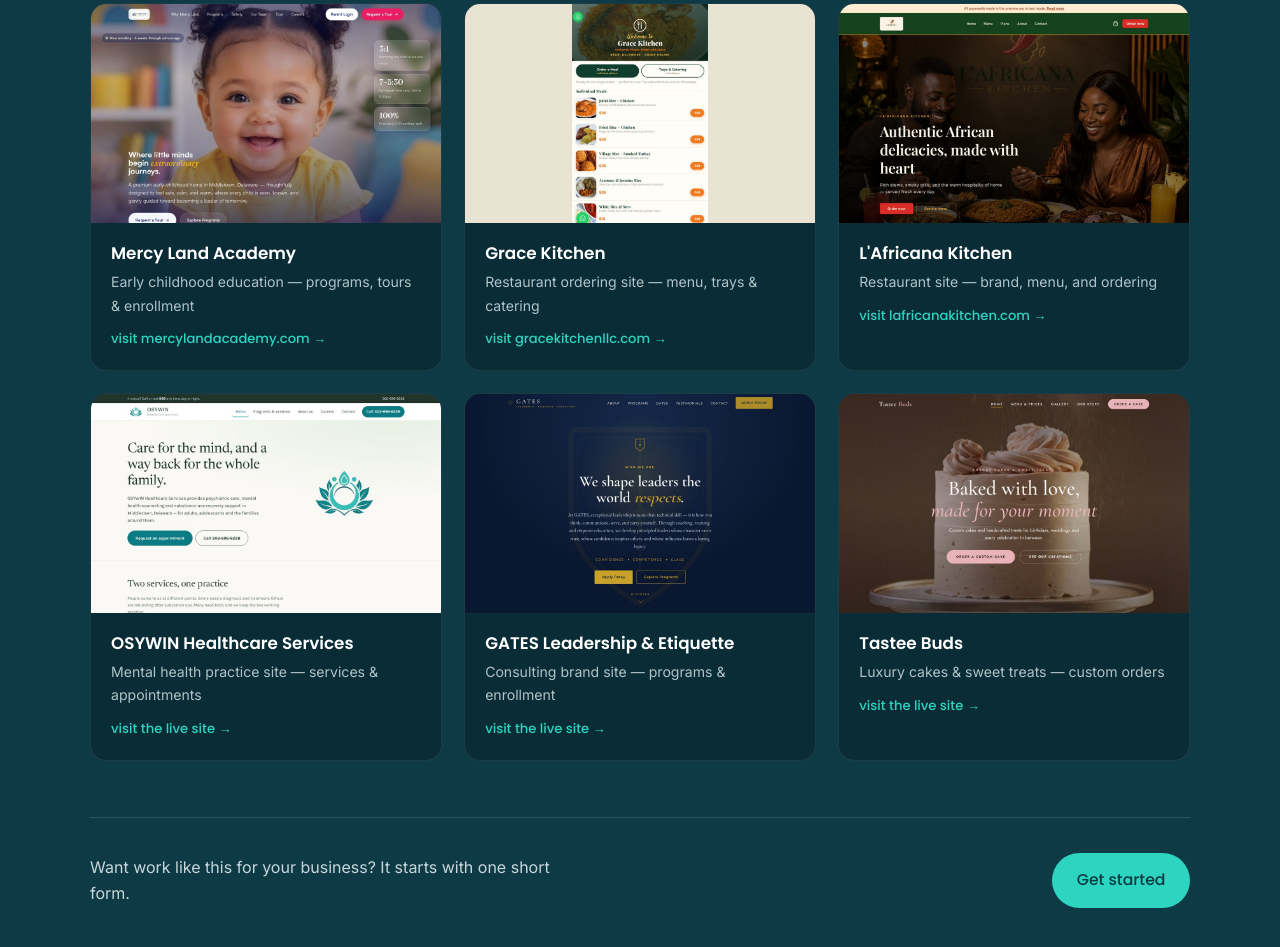
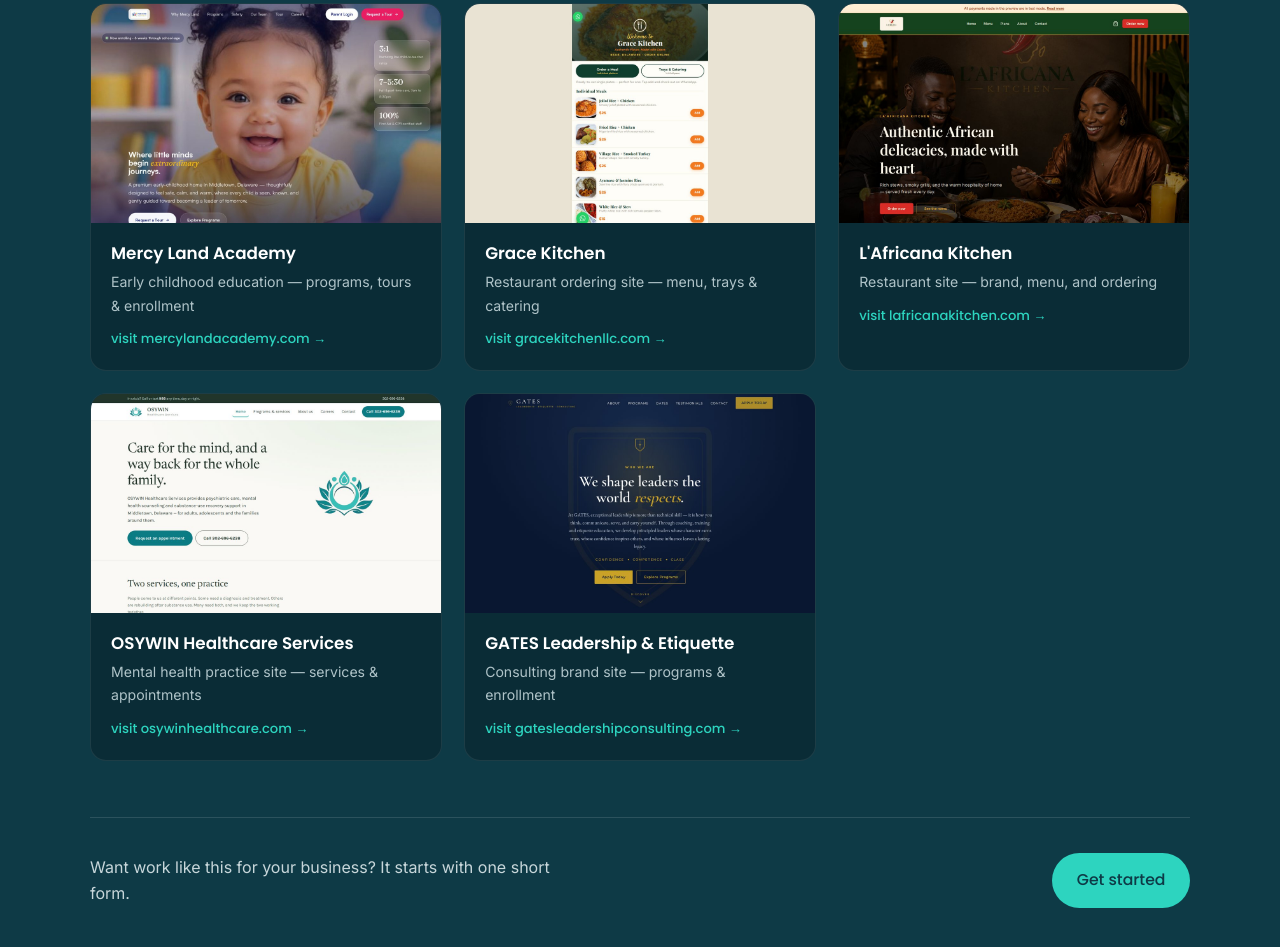
Before and after one commit to ibkaladekomo-afk/alwize-web, a plain HTML site: page work.html in a window 1280 px wide. Shown: the part 507-1454 px from the top of the page. Drawn offline with Linux system fonts and the light colour scheme; a script that the page names is missing.

Commit message:
Portfolio: remove Tastee Buds card until its domain is live, trim Alwize's own posts to the two strongest, keep one church flyer, show Osywin and GATES domains
Co-Authored-By: Claude Opus 5.5 <noreply@anthropic.com>
Claude-Session: https://claude.ai/code/session_013Edn3cfcnMoGfHxSn53mmg

```diff
--- a/work.html
+++ b/work.html
@@ -140,7 +140,7 @@
           <div class="wsite-info">
             <span class="wsite-name">OSYWIN Healthcare Services</span>
             <span class="wsite-desc">Mental health practice site — services &amp; appointments</span>
-            <span class="wsite-go">visit the live site →</span>
+            <span class="wsite-go">visit osywinhealthcare.com →</span>
           </div>
         </a>
         <a class="wsite-card" href="https://gatesleadershipconsulting.com/" target="_blank" rel="noopener">
@@ -148,15 +148,7 @@
           <div class="wsite-info">
             <span class="wsite-name">GATES Leadership &amp; Etiquette</span>
             <span class="wsite-desc">Consulting brand site — programs &amp; enrollment</span>
-            <span class="wsite-go">visit the live site →</span>
-          </div>
-        </a>
-        <a class="wsite-card" href="https://tastee-buds-ibukunaladekomo.vercel.app/" target="_blank" rel="noopener">
-          <div class="wsite-shot"><img src="work/sites/tasteebuds.jpg" alt="Tastee Buds website" loading="lazy" width="1100" height="764"></div>
-          <div class="wsite-info">
-            <span class="wsite-name">Tastee Buds</span>
-            <span class="wsite-desc">Luxury cakes &amp; sweet treats — custom orders</span>
-            <span class="wsite-go">visit the live site →</span>
+            <span class="wsite-go">visit gatesleadershipconsulting.com →</span>
           </div>
         </a>
         <!-- MORE SITE CARDS GO HERE -->
@@ -215,12 +207,8 @@
           <figure data-brand="ut"><img src="work/social/ut_backtoschool.jpg" alt="Universal Transportation back to school flyer" loading="lazy" width="1080" height="1350"><figcaption>Universal Transportation — back-to-school</figcaption></figure>
           <figure data-brand="lafricana"><img src="work/lafricana_ad.jpg" alt="L'Africana menu campaign" loading="lazy" width="1000" height="1500"><figcaption>L'Africana — menu campaign</figcaption></figure>
           <figure data-brand="pewpay"><img src="work/social/pewpay_verse.jpg" alt="PewPay scripture series post" loading="lazy" width="1080" height="1350"><figcaption>PewPay — scripture series</figcaption></figure>
-          <figure data-brand="alwize"><img src="work/social/alwize_pricing.jpg" alt="alwize pricing post" loading="lazy" width="1100" height="1375"><figcaption>alwize — pricing post</figcaption></figure>
-          <figure data-brand="agc"><img src="work/social/agc_bbq.jpg" alt="Amazing Grace Chapel family BBQ flyer" loading="lazy" width="1100" height="618"><figcaption>Amazing Grace Chapel — event flyer</figcaption></figure>
           <figure data-brand="fulcheezy"><img src="work/fulcheezy_ad.jpg" alt="Fulcheezy product ad" loading="lazy" width="1054" height="1492"><figcaption>Fulcheezy Organics — product ad</figcaption></figure>
           <figure data-brand="alwize"><img src="work/social/alwize_automation.jpg" alt="alwize automation explainer" loading="lazy" width="1100" height="733"><figcaption>alwize — automation explainer</figcaption></figure>
-          <figure data-brand="alwize"><img src="work/social/alwize_nowebsite.jpg" alt="alwize website offer post" loading="lazy" width="1100" height="1375"><figcaption>alwize — website offer</figcaption></figure>
-          <figure data-brand="alwize"><img src="work/social/alwize_steps.jpg" alt="alwize how it works post" loading="lazy" width="1100" height="1375"><figcaption>alwize — how it works</figcaption></figure>
         </div>
       </div>
 
```
